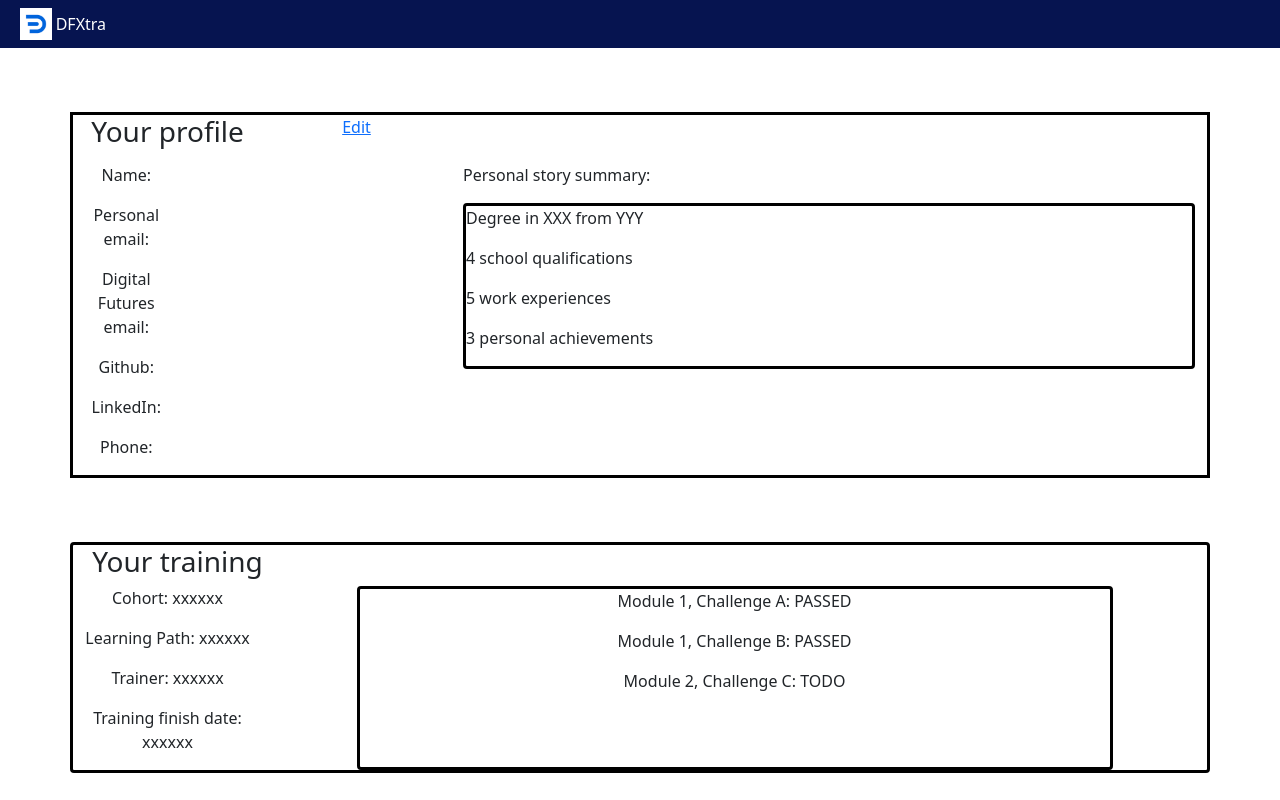
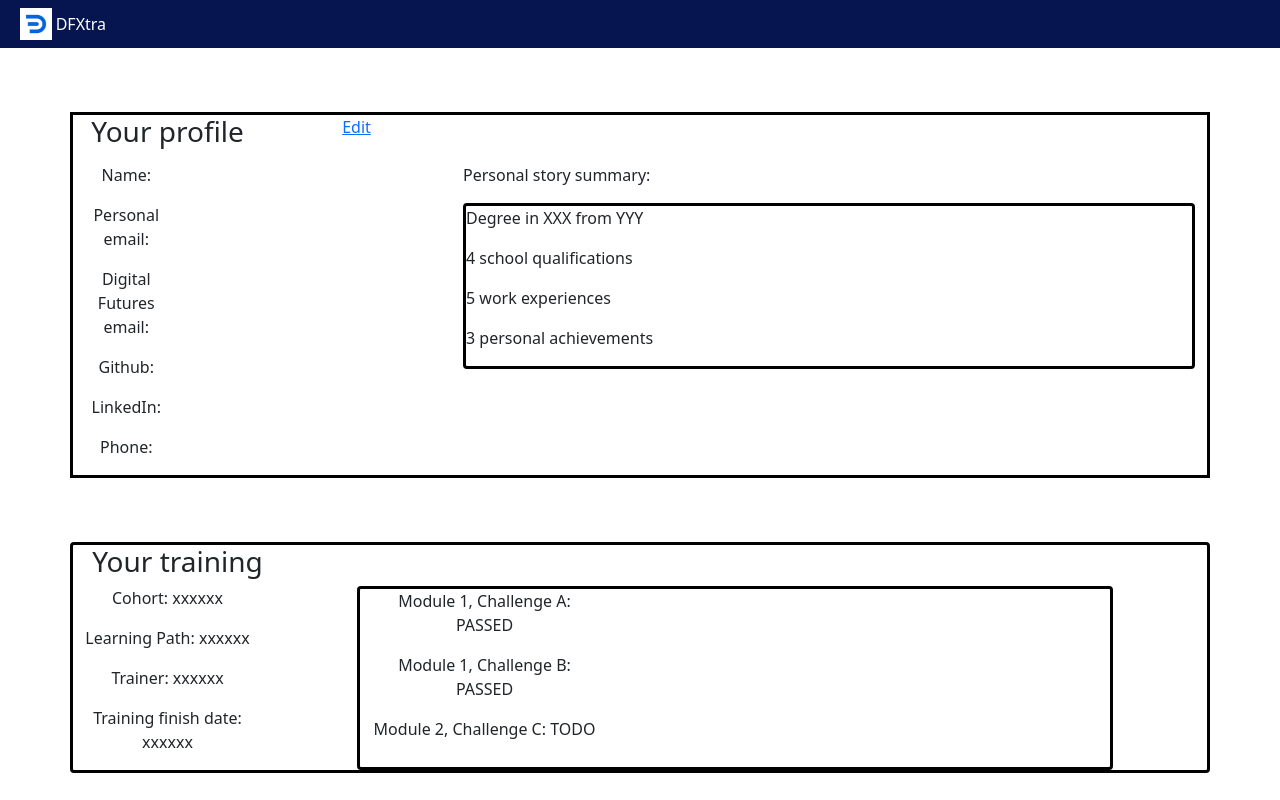
Before and after one commit to dfGroup2/team-engineering-frontend, a React (Create React App) app in the folder frontend/: page / in a window 1280 px wide. Built offline with nearby package versions, Linux system fonts and the light colour scheme.

Commit message:
added styling

```diff
--- a/frontend/src/Components/TrainingModules.jsx
+++ b/frontend/src/Components/TrainingModules.jsx
@@ -3,10 +3,12 @@ import PropTypes from 'prop-types'
 
 const TrainingModules = props => {
     return (
-        <div>
-            <p>Module 1, Challenge A: PASSED</p>
-            <p>Module 1, Challenge B: PASSED</p>
-            <p>Module 2, Challenge C: TODO</p>
+        <div className="row">
+            <div className="col-4">
+                <p>Module 1, Challenge A: PASSED</p>
+                <p>Module 1, Challenge B: PASSED</p>
+                <p>Module 2, Challenge C: TODO</p>
+            </div>
         </div>
     )
 }
```
